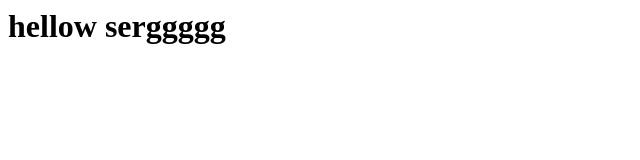
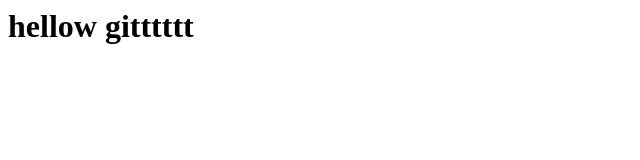
Before and after one commit to vimpel-prog/startjava, a plain HTML site: page index.html in a window 1280 px wide. Shown: the whole page, without its empty margins (0-640 px from the left). Drawn offline with Linux system fonts and the light colour scheme.

Commit message:
Revert "wrong commit"
This reverts commit b78b99503a453ffa5c33b4a913ef964ab0b51e73.

```diff
--- a/index.html
+++ b/index.html
@@ -1 +1 @@
-<h1> hellow serggggg </h1>
+<h1> hellow gitttttt </h1>
```
